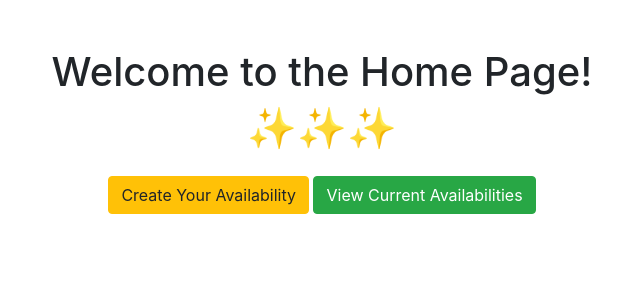
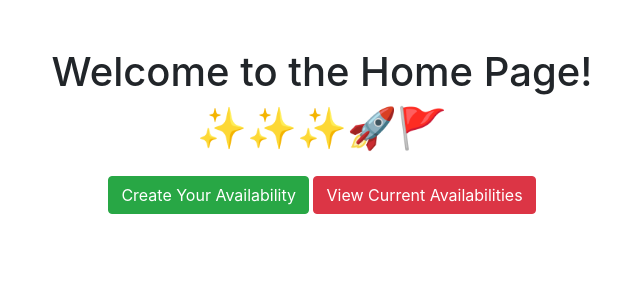
Before and after one commit to Azamat-Shogen/appointment-app-flask, a Flask app: page / in a window 1280 px wide. Shown: the top 300 px of the page, without its empty margins (318-958 px from the left). Run offline with Flask 3, Linux system fonts and the light colour scheme; some libraries are stand-ins or nearby versions.

Commit message:
updated home page

```diff
--- a/appointmentapp/templates/home.html
+++ b/appointmentapp/templates/home.html
@@ -10,10 +10,10 @@
 
   <div class="container text-center mt-5">
     <h1>Welcome to the Home Page!</h1>
-    <h1>✨✨✨</h1>
+    <h1>✨✨✨🚀🚩</h1>
     <!-- Create Your Availability Button -->
-    <button class="btn btn-warning mt-3" onclick="window.location='{{ url_for('addAvailability') }}'">Create Your Availability</button>
-    <button class="btn btn-success mt-3" onclick="window.location='{{ url_for('viewAvailabilities') }}'">View Current Availabilities</button>
+    <button class="btn btn-success mt-3" onclick="window.location='{{ url_for('addAvailability') }}'">Create Your Availability</button>
+    <button class="btn btn-danger mt-3" onclick="window.location='{{ url_for('viewAvailabilities') }}'">View Current Availabilities</button>
   </div>
 
   <!-- Include Bootstrap JS (optional) -->
```
Also changed, not shown: README.md.
